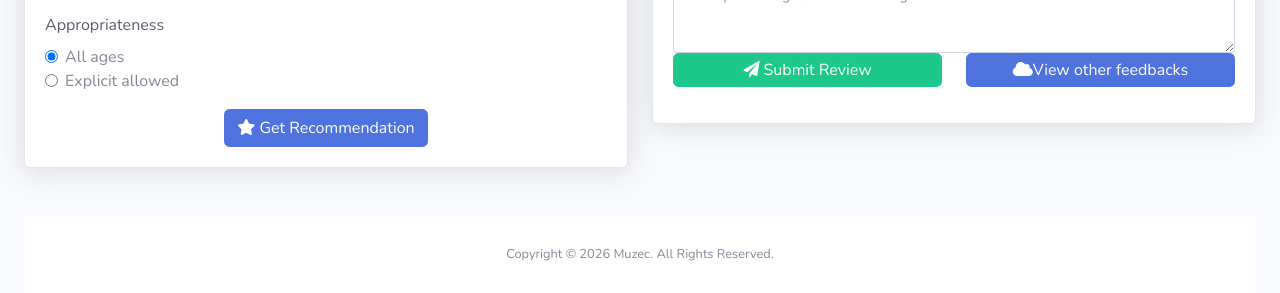
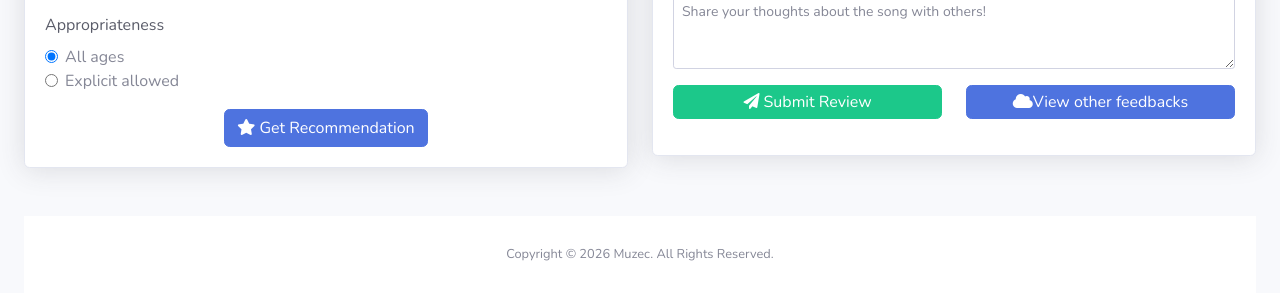
Before and after one commit to AlisyaAida/Muzec.Song-Recs-System, a website with bundled scripts: page main/index.html in a window 1280 px wide. Shown: the part 536-829 px from the top of the page. Built offline with nearby package versions, Linux system fonts and the light colour scheme; no server answers.

Commit message:
Update index.html

```diff
--- a/main/index.html
+++ b/main/index.html
@@ -258,18 +258,18 @@
                                     </div>
 
                                     <!-- Feedback -->
-                                    <div class="row g-2 mb-3">
+                                    <div class="row g-2 mb-3 mt-3">
                                         <div class="col-12">
                                             <textarea class="form-control form-control-sm text-black" id="reviewText"
                                                 rows="3"
                                                 placeholder="Share your thoughts about the song with others!"></textarea>
                                         </div>
-                                        <div class="col-6">
+                                        <div class="col-6 mt-3">
                                             <button id="submitReviewBtn" type="button" class="btn btn-success w-100 py-1">
                                                 <i class="fas fa-paper-plane"></i> Submit Review
                                             </button>
                                         </div>
-                                        <div class="col-6">
+                                        <div class="col-6 mt-3">
                                             <button id="viewReviewsBtn" type="button" class="btn btn-primary w-100 py-1">
                                                 <i class="fas fa-cloud"></i>View other feedbacks
                                             </button>
```
